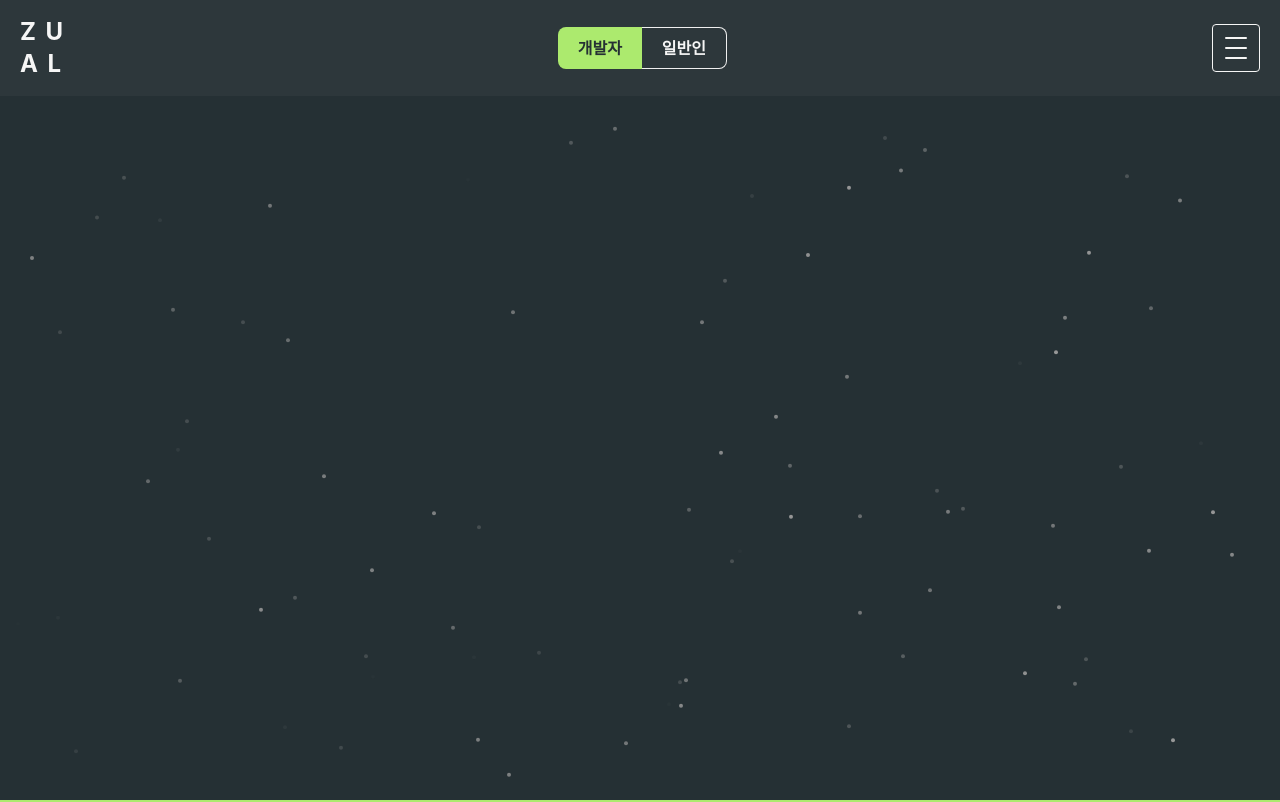
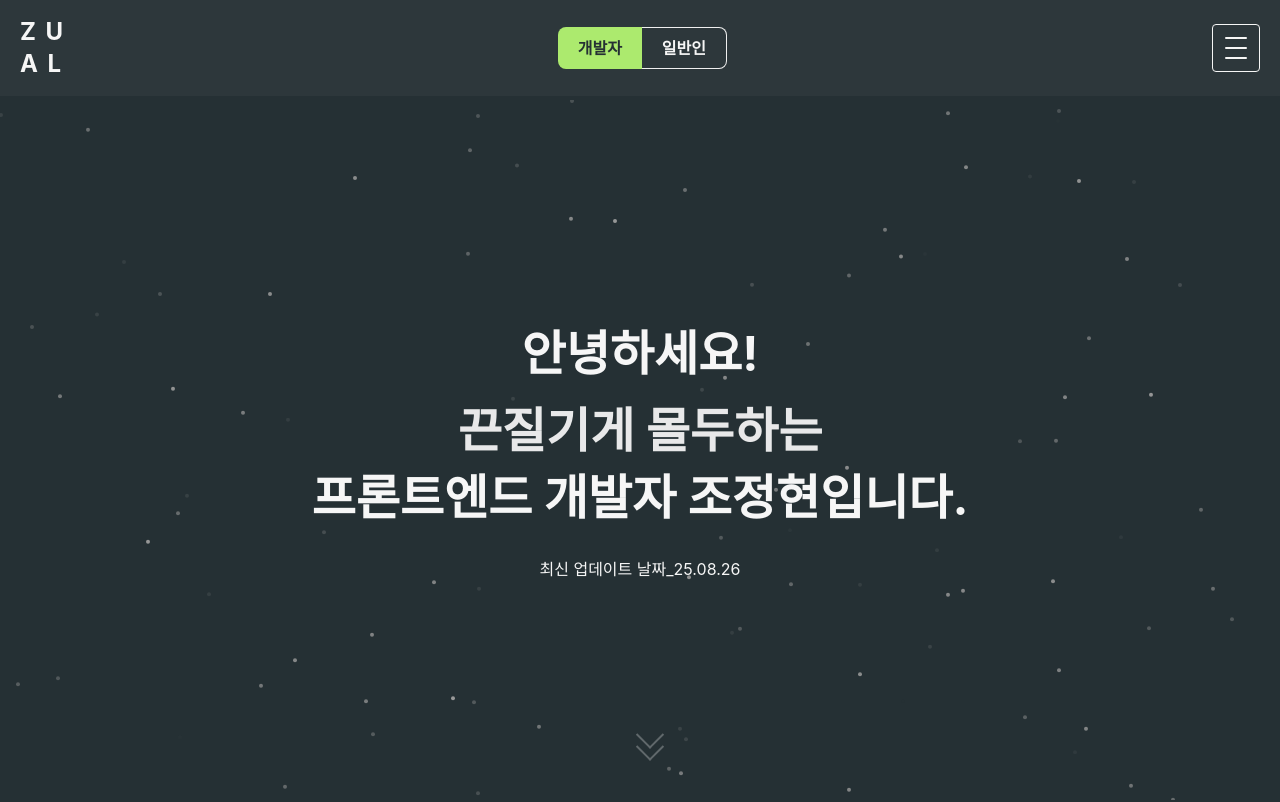
Before and after one commit to hardy-is-cat/portfolio, a Next.js app: page / in a window 1280 px wide. Shown: the top 802 px of the page. Built offline with nearby package versions, Linux system fonts and the light colour scheme.

Commit message:
[Feature] 메인비주얼 완성(motion 활용)

```diff
--- a/src/app/globals.css
+++ b/src/app/globals.css
@@ -24,14 +24,14 @@
   --color-black: #222;
   --color-gray: #555;
   --color-white: #efefef;
-  --text-xlText: "3rem";
-  --text-headline1: "2.25rem";
-  --text-headline2: "1.5rem";
-  --text-headline3: "1.25rem";
-  --text-headline4: "1.125rem";
-  --text-headline5: "1rem";
-  --text-description: "1rem";
-  --text-helperText: "0.875rem";
+  --text-xlText: 3rem;
+  --text-headline1: 2.25rem;
+  --text-headline2: 1.5rem;
+  --text-headline3: 1.25rem;
+  --text-headline4: 1.125rem;
+  --text-headline5: 1rem;
+  --text-description: 1rem;
+  --text-helperText: 0.875rem;
 }
 
 @font-face {
--- a/src/components/Particles.tsx
+++ b/src/components/Particles.tsx
@@ -42,17 +42,21 @@ function Particles({ circleCount = 100, circleRadius = 2 }: ParticlesType) {
   const darkModeValue = useAtomValue(darkModeAtom);
   const darkModeRef = useRef(darkModeValue);
 
+  const MARGIN_TOP = 100;
+
   const resizeCanvas = () => {
     const currentDpr = dprRef.current;
 
     if (canvasRef.current && contextRef.current) {
       canvasSize.current.width = document.documentElement.clientWidth;
-      canvasSize.current.height = document.documentElement.clientHeight;
+      canvasSize.current.height =
+        document.documentElement.clientHeight - MARGIN_TOP / 2;
 
       canvasRef.current.width = canvasSize.current.width * currentDpr;
-      canvasRef.current.height = canvasSize.current.height * currentDpr;
+      canvasRef.current.height =
+        canvasSize.current.height * currentDpr - MARGIN_TOP / 2;
       canvasRef.current.style.width = `${canvasSize.current.width}px`;
-      canvasRef.current.style.height = `${canvasSize.current.height}px`;
+      canvasRef.current.style.height = `${canvasSize.current.height - MARGIN_TOP / 2}px`;
 
       contextRef.current.setTransform(1, 0, 0, 1, 0, 0); // 기존 scale 제거
       contextRef.current.scale(currentDpr, currentDpr);
@@ -165,7 +169,12 @@ function Particles({ circleCount = 100, circleRadius = 2 }: ParticlesType) {
     darkModeRef.current = darkModeValue;
   }, [darkModeValue]);
 
-  return <canvas ref={canvasRef} className="bg-background size-full"></canvas>;
+  return (
+    <canvas
+      ref={canvasRef}
+      className="bg-background absolute left-0 top-0 -z-10 h-[calc(100vh-100px)]"
+    ></canvas>
+  );
 }
 
 export default Particles;
--- /dev/null
+++ b/src/components/RotateWord.tsx
@@ -0,0 +1,45 @@
+"use client";
+
+import { AnimatePresence, motion } from "motion/react";
+import { useEffect, useState } from "react";
+
+interface RotateWord {
+  words: string[];
+  duration?: number;
+}
+
+function RotateWord({ words, duration = 3000 }: RotateWord) {
+  const [wordIndex, setWordIndex] = useState(0);
+
+  useEffect(() => {
+    const timer = setTimeout(() => {
+      setWordIndex((wordIndex + 1) % words.length);
+    }, duration);
+
+    return () => clearTimeout(timer);
+  }, [wordIndex, words.length, duration]);
+
+  return (
+    <div className="overflow-hidden">
+      <AnimatePresence mode="wait">
+        <motion.p
+          key={words[wordIndex]}
+          initial={{ opacity: 0, y: "-100%" }}
+          animate={{
+            opacity: 1,
+            y: 0,
+            transition: {
+              duration: 1,
+              ease: "easeOut",
+            },
+          }}
+          exit={{ opacity: 0, y: "100%", transition: { duration: 0.5 } }}
+        >
+          {words[wordIndex]}
+        </motion.p>
+      </AnimatePresence>
+    </div>
+  );
+}
+
+export default RotateWord;
--- /dev/null
+++ b/src/components/ScrollDownArrow.tsx
@@ -0,0 +1,21 @@
+import { motion } from "motion/react";
+
+function ScrollDownArrow() {
+  return (
+    <motion.div
+      className="absolute bottom-10 left-1/2"
+      animate={{ y: [0, 5, 10], opacity: [0, 1, 0] }}
+      transition={{
+        duration: 2.5,
+        repeat: Infinity,
+        times: [0, 0.5, 1],
+        ease: "easeOut",
+      }}
+    >
+      <span className="rotate-135 border-foreground block h-5 w-5 transform border-r-2 border-t-2 opacity-30"></span>
+      <span className="rotate-135 border-foreground block h-5 w-5 -translate-y-2 transform border-r-2 border-t-2 opacity-30"></span>
+    </motion.div>
+  );
+}
+
+export default ScrollDownArrow;
--- a/src/components/containers/Header.tsx
+++ b/src/components/containers/Header.tsx
@@ -28,7 +28,7 @@ function Header() {
 
   return (
     <header
-      className={`bg-gnb-background ${isScroll ? "h-20 p-4" : "h-24 p-5"} transition-custom fixed flex w-full items-center justify-between border-b border-b-gray-200 dark:border-b-0`}
+      className={`bg-gnb-background ${isScroll ? "h-20 p-4" : "h-24 p-5"} transition-custom fixed top-0 z-30 flex w-full items-center justify-between border-b border-b-gray-200 dark:border-b-0`}
     >
       <h1
         className={`${isScroll ? "text-xl" : "text-2xl"} transition-custom tracking-[0.4em]`}
--- a/src/components/containers/MainVisual.tsx
+++ b/src/components/containers/MainVisual.tsx
@@ -1,20 +1,52 @@
 "use client";
 
 import { useAtomValue } from "jotai";
+import { motion } from "motion/react";
 import { darkModeAtom } from "@/components/utils/atoms";
 import Particles from "../Particles";
+import RotateWord from "../RotateWord";
+import ScrollDownArrow from "../ScrollDownArrow";
+
+const words = {
+  developer: [
+    "함께 성장할 줄 아는",
+    "끈질기게 몰두하는",
+    "사용자를 생각하는",
+    "왜?라고 되묻는",
+  ],
+  normal: [
+    "어디에서나 녹아드는 성격의",
+    "끊임없이 탐구하는",
+    "걸어다니는 잡지식 사전",
+    "요리와 하디를 좋아하는",
+  ],
+};
 
 function MainVisual() {
   const darkMode = useAtomValue(darkModeAtom);
 
   return (
-    <div className="h-screen">
+    <div className="relative mt-[100px] flex h-[calc(100vh-100px)] w-full items-center justify-start">
       <Particles />
-      <div
-        className={`h-40 w-full ${darkMode === "dark" ? "bg-primary" : "bg-cyan-600"}`}
+      <motion.div
+        initial={{ y: "100%", opacity: 0 }}
+        animate={{ y: 0, opacity: 1, transition: { duration: 0.8 } }}
+        className="m-auto break-keep text-center text-3xl font-bold md:text-5xl"
       >
-        {darkMode === "dark" ? "다크모드임니다" : "라이트모드임니다"}
-      </div>
+        <p>안녕하세요!</p>
+        <RotateWord
+          words={darkMode === "dark" ? words.developer : words.normal}
+        />
+        <p>
+          {darkMode === "dark"
+            ? "프론트엔드 개발자 조정현입니다."
+            : "조정현입니다."}
+        </p>
+        <span className="text-headline5 font-normal">
+          최신 업데이트 날짜_25.08.26
+        </span>
+      </motion.div>
+      <ScrollDownArrow />
     </div>
   );
 }
```
Also changed, not shown: 1 other file (tests, documents, lock files or other folders).
